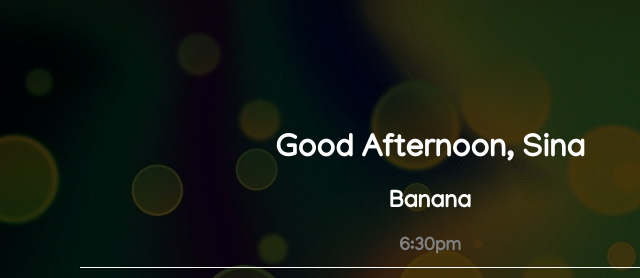
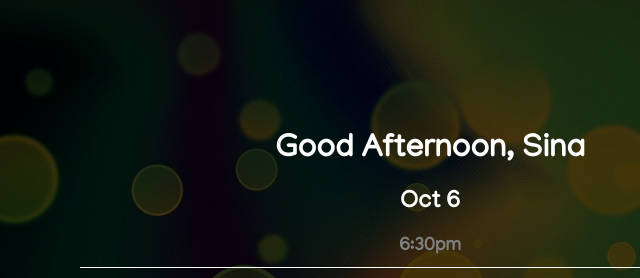
Before and after one commit to ColorCode/web-fundamentals-sept-2019, a website: page exercises/greeting-news/index.html in a window 1280 px wide. Shown: the top 278 px of the page, 210-850 px from the left. Drawn offline with Linux system fonts and the light colour scheme.

Commit message:
added news items exercise solution

```diff
--- a/exercises/greeting-news/index.html
+++ b/exercises/greeting-news/index.html
@@ -16,7 +16,7 @@
         <button class="logout">log out</button>
 
         <h1 class="normal italic">Good Afternoon, Sina</h1>
-        <h2 id="date" class="date">Banana</h2>
+        <h2 id="date" class="date">Oct 6</h2>
         <h3 class="time">6:30pm</h3>
 
         <section class="section--news">
```
Also changed, not shown: exercises/news-items/script.js (line endings or trailing spaces).
